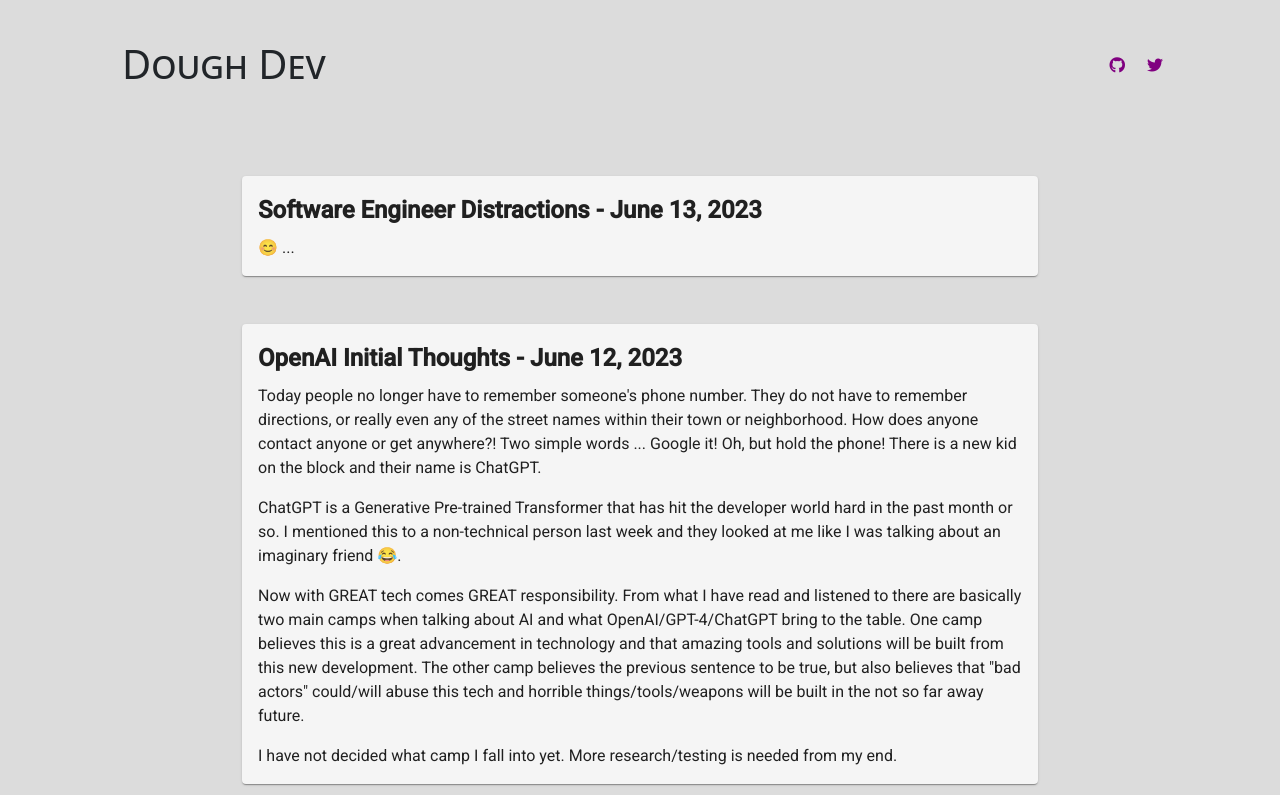
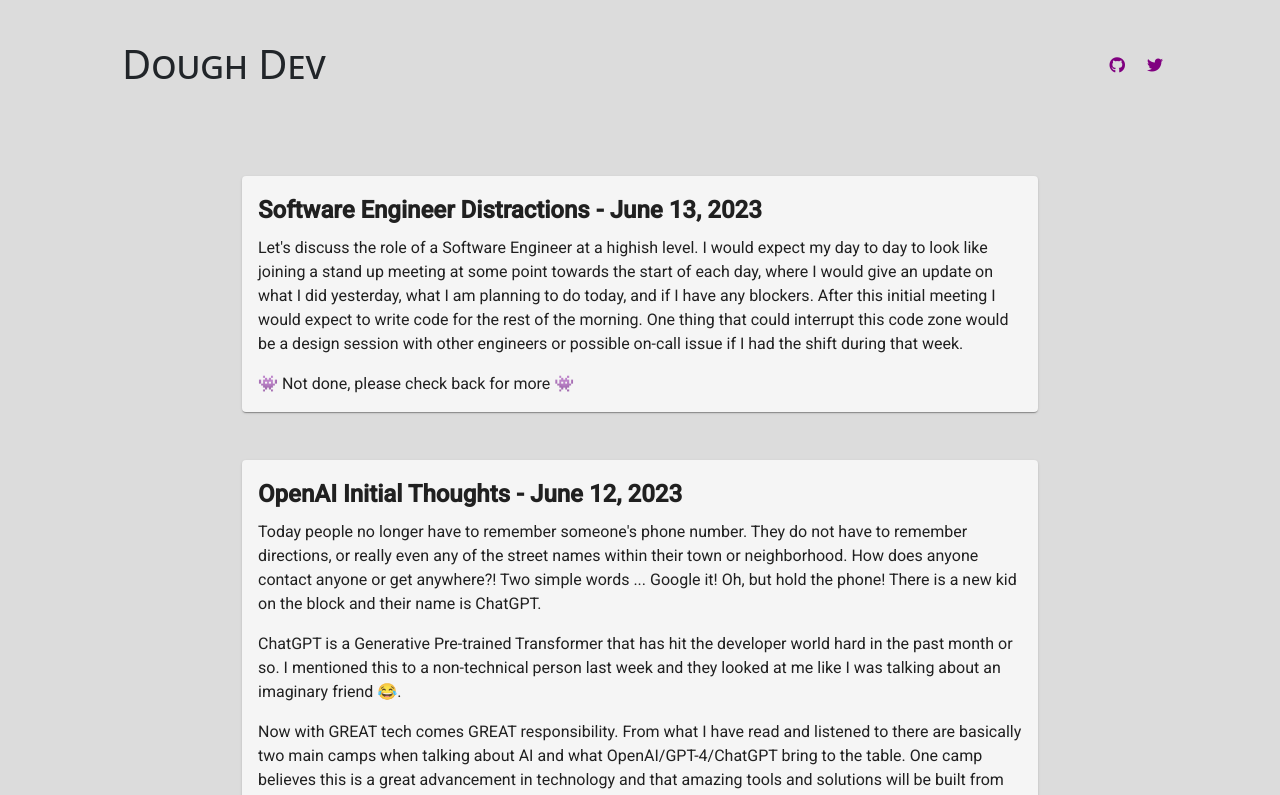
Before and after one commit to jamesjdougherty/dough-blog, an Angular app: page / in a window 1280 px wide. Shown: the top 795 px of the page. Built offline with nearby package versions, Linux system fonts and the light colour scheme; what @angular/fire would draw is missing.

Commit message:
Soft eng distractions start

```diff
--- a/src/app/blog/blog.component.html
+++ b/src/app/blog/blog.component.html
@@ -2,7 +2,16 @@
   <mat-card>
     <mat-card-title>Software Engineer Distractions - June 13, 2023</mat-card-title>
     <mat-card-content>
-      <p>😊 ...</p>
+      <p>
+        Let's discuss the role of a Software Engineer at a highish level. I would
+        expect my day to day to look like joining a stand up meeting at some point
+        towards the start of each day, where I would give an update on what I did
+        yesterday, what I am planning to do today, and if I have any blockers. After
+        this initial meeting I would expect to write code for the rest of the morning.
+        One thing that could interrupt this code zone would be a design session with
+        other engineers or possible on-call issue if I had the shift during that week.
+      </p>
+      <p>👾 Not done, please check back for more 👾</p>
     </mat-card-content>
   </mat-card>
   <mat-card>
```
